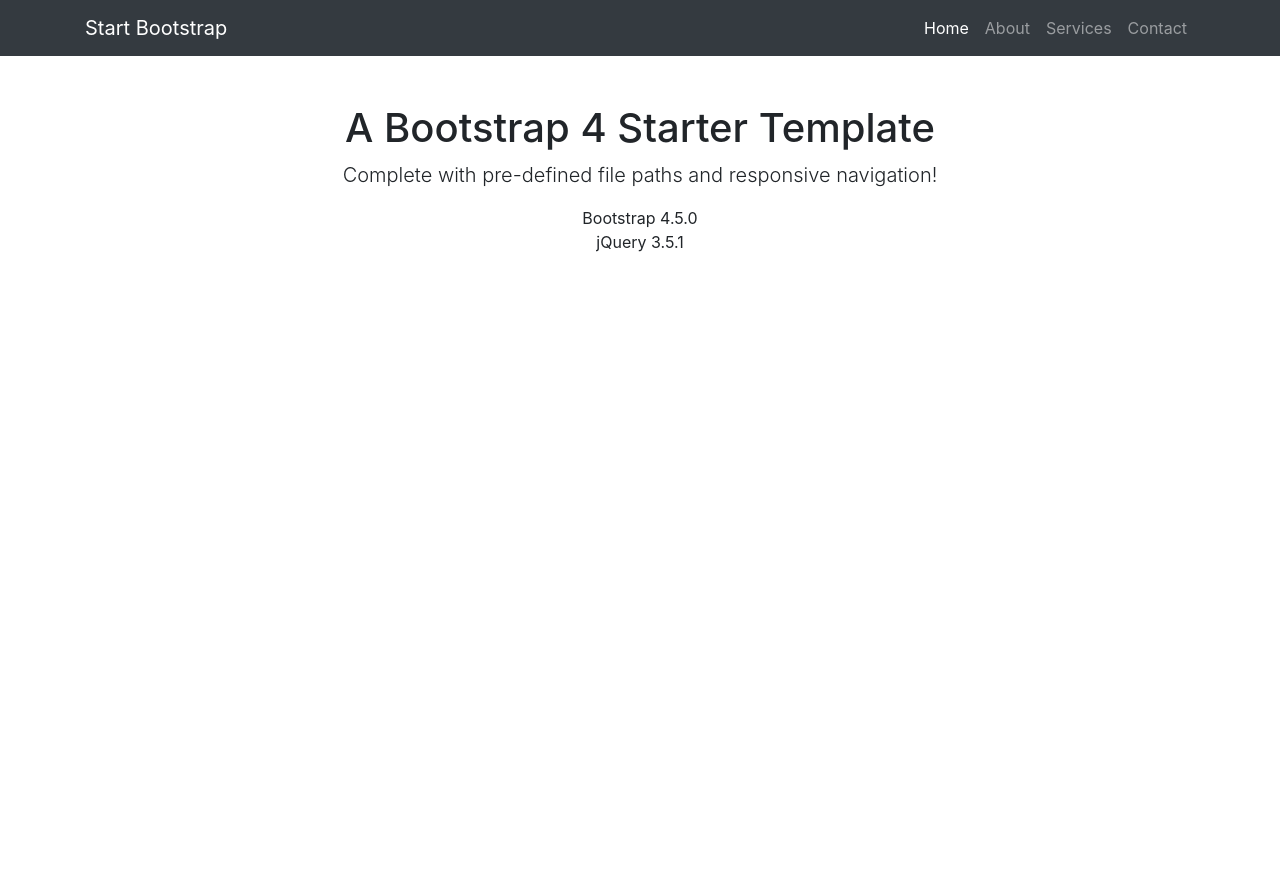
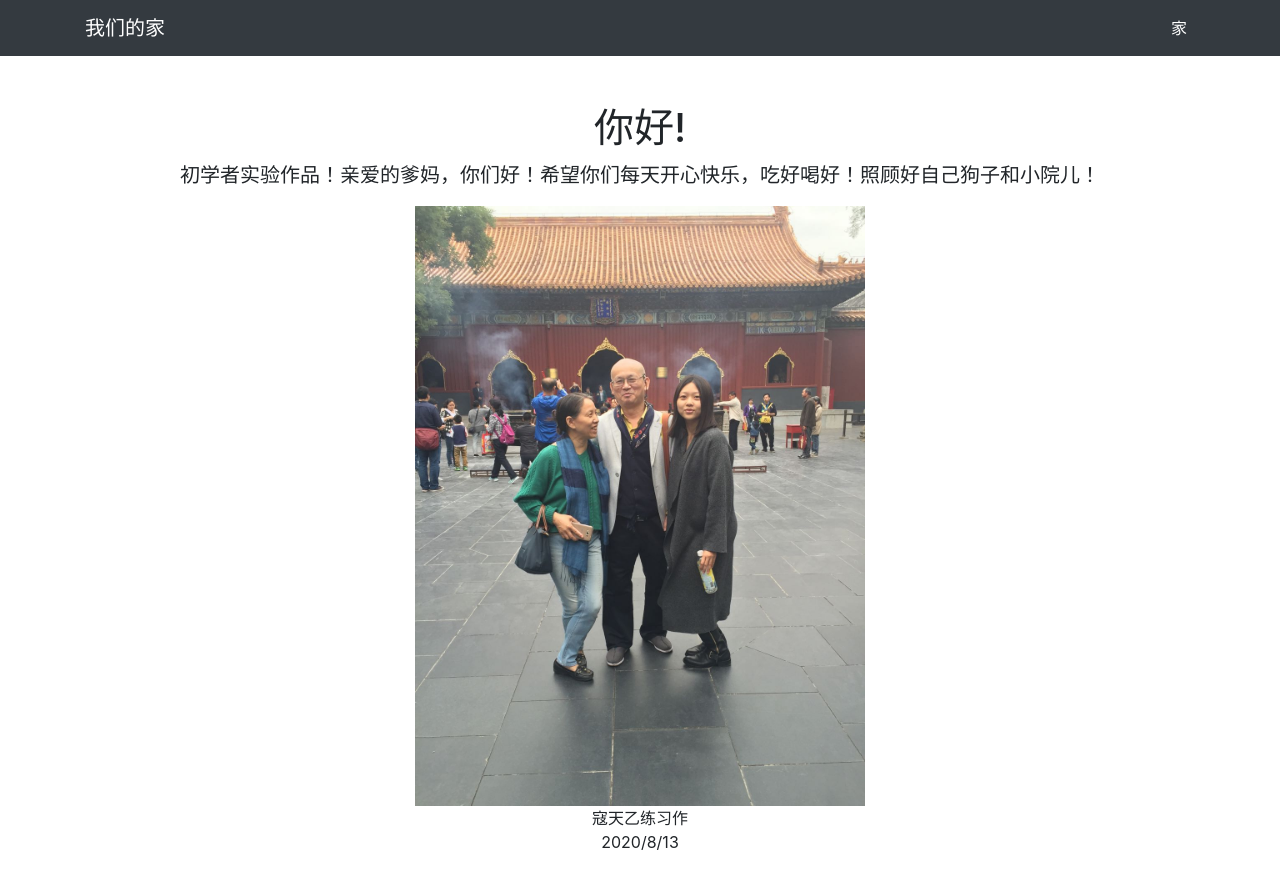
Before and after one commit to koutiany/koufamily, a website: page index.html in a window 1280 px wide. Before the commit the page ends 800 px from the top, so only its background shows below. Drawn offline with Linux system fonts and the light colour scheme.

Commit message:
text and 1pic

```diff
--- a/index.html
+++ b/index.html
@@ -8,7 +8,7 @@
   <meta name="description" content="">
   <meta name="author" content="">
 
-  <title>Bare - Start Bootstrap Template</title>
+  <title>送给3门101</title>
 
   <!-- Bootstrap core CSS -->
   <link href="vendor/bootstrap/css/bootstrap.min.css" rel="stylesheet">
@@ -20,25 +20,16 @@
   <!-- Navigation -->
   <nav class="navbar navbar-expand-lg navbar-dark bg-dark static-top">
     <div class="container">
-      <a class="navbar-brand" href="#">Start Bootstrap</a>
+      <a class="navbar-brand" href="#">我们的家</a>
       <button class="navbar-toggler" type="button" data-toggle="collapse" data-target="#navbarResponsive" aria-controls="navbarResponsive" aria-expanded="false" aria-label="Toggle navigation">
         <span class="navbar-toggler-icon"></span>
       </button>
       <div class="collapse navbar-collapse" id="navbarResponsive">
         <ul class="navbar-nav ml-auto">
           <li class="nav-item active">
-            <a class="nav-link" href="#">Home
+            <a class="nav-link" href="#">家
               <span class="sr-only">(current)</span>
             </a>
-          </li>
-          <li class="nav-item">
-            <a class="nav-link" href="#">About</a>
-          </li>
-          <li class="nav-item">
-            <a class="nav-link" href="#">Services</a>
-          </li>
-          <li class="nav-item">
-            <a class="nav-link" href="#">Contact</a>
           </li>
         </ul>
       </div>
@@ -49,11 +40,12 @@
   <div class="container">
     <div class="row">
       <div class="col-lg-12 text-center">
-        <h1 class="mt-5">A Bootstrap 4 Starter Template</h1>
-        <p class="lead">Complete with pre-defined file paths and responsive navigation!</p>
+        <h1 class="mt-5">你好!</h1>
+        <p class="lead">初学者实验作品！亲爱的爹妈，你们好！希望你们每天开心快乐，吃好喝好！照顾好自己狗子和小院儿！</p>
+        <img src="kou1.jpg" alt="family" "width="500" height="600">
         <ul class="list-unstyled">
-          <li>Bootstrap 4.5.0</li>
-          <li>jQuery 3.5.1</li>
+          <li>寇天乙练习作</li>
+          <li>2020/8/13</li>
         </ul>
       </div>
     </div>
```
